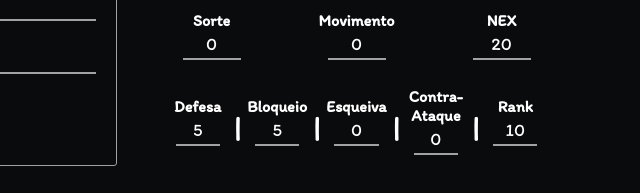
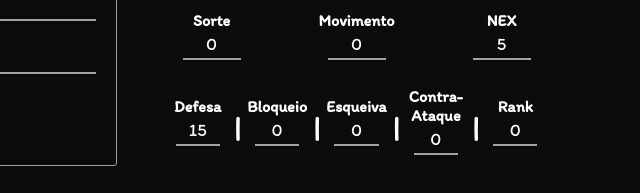
Before and after one commit to NathanielOPE/ficha, a plain HTML site: page index.html in a window 1280 px wide. Shown: the part 458-651 px from the top of the page, 466-1106 px from the left. Drawn offline with nearby package versions, Linux system fonts and the light colour scheme.

Commit message:
Update index.html

```diff
--- a/index.html
+++ b/index.html
@@ -292,7 +292,7 @@
 
           <div class="exposure">
             <p>NEX</p>
-            <input type="text" value="20"  name="damage3" id="damage3" />
+            <input type="text" value="5"  name="damage3" id="damage3" />
           </div>
         </div>
 
@@ -301,7 +301,7 @@
 
           <div class="def" >
             <p>Defesa</p>
-            <input type="text" value="5" name="def" id="def" onchange="somadadef(this.value)"/>
+            <input type="text" value="15" name="def" id="def" onchange="somadadef(this.value)"/>
           </div>
 
 
@@ -309,7 +309,7 @@
 
           <div class="defar">
             <p>Bloqueio</p>
-            <input type="text"  value="5"  name="defar" id="defar" />
+            <input type="text"  value="0"  name="defar" id="defar" />
           </div>
 
           <h2>|</h2>
@@ -332,7 +332,7 @@
 
           <div class="deftot">
             <p>Rank</p>
-            <input type="text" value="10"   name="deftot" id="deftot" />
+            <input type="text" value="0"   name="deftot" id="deftot" />
           </div>
 
 
```
